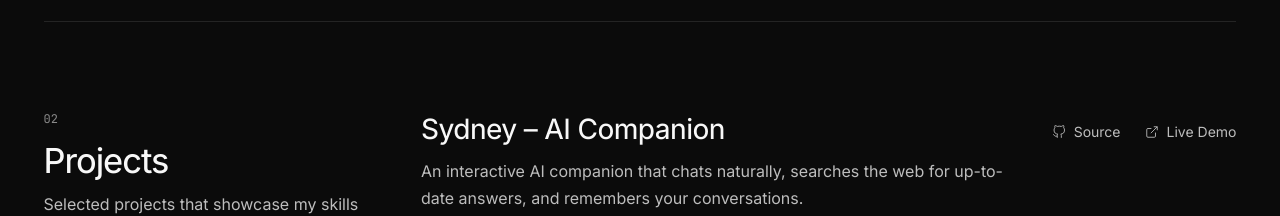
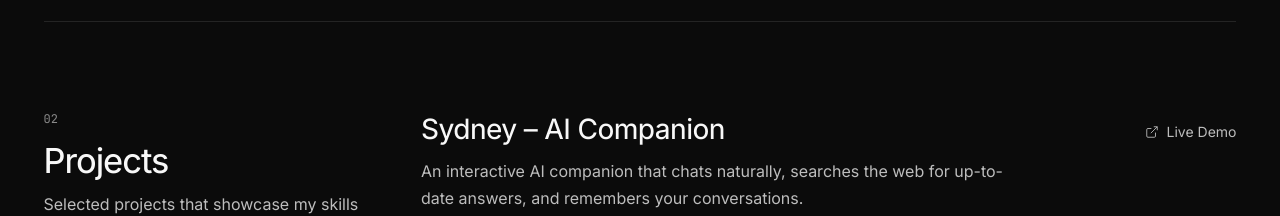
Before and after one commit to sydneyjnr/Sydney-Portfolio, a React (Vite) app: page / in a window 1280 px wide. Shown: the part 1080-1296 px from the top of the page. Built offline with nearby package versions, Linux system fonts and the light colour scheme.

Commit message:
fix: remove Source link from Sydney AI Companion

```diff
--- a/src/components/Projects.jsx
+++ b/src/components/Projects.jsx
@@ -3,7 +3,7 @@ const PROJECTS = [
     title: 'Sydney – AI Companion',
     description: 'An interactive AI companion that chats naturally, searches the web for up-to-date answers, and remembers your conversations.',
     tags: ['Next.js', 'TypeScript', 'Prisma', 'MySQL', 'Auth.js', 'Groq', 'Tavily'],
-    links: { github: 'https://github.com/sydneyjnr/sydney', live: 'https://sydney-six.vercel.app/' },
+    links: { live: 'https://sydney-six.vercel.app/' },
   },
   {
     title: 'Git Visualizer',
```
